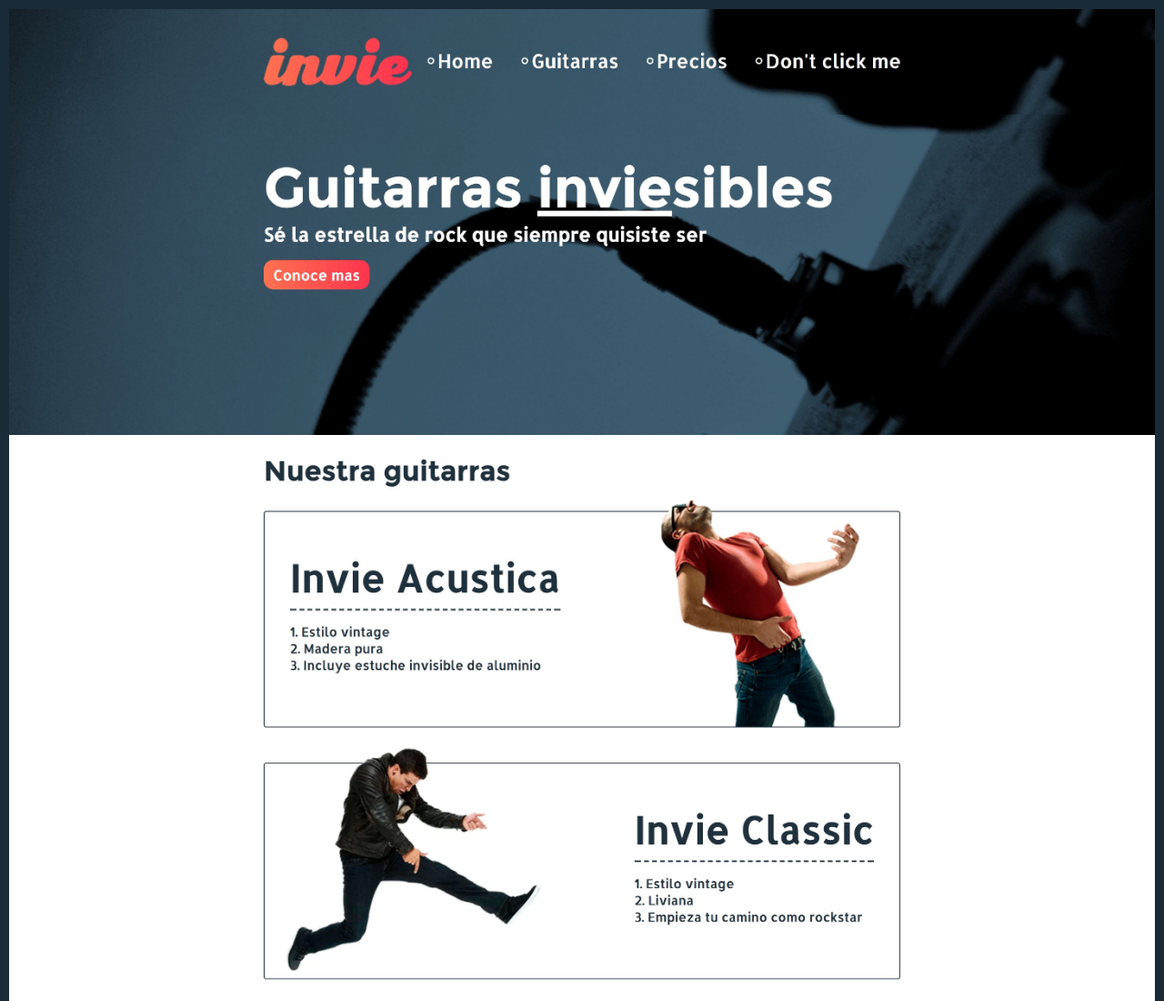
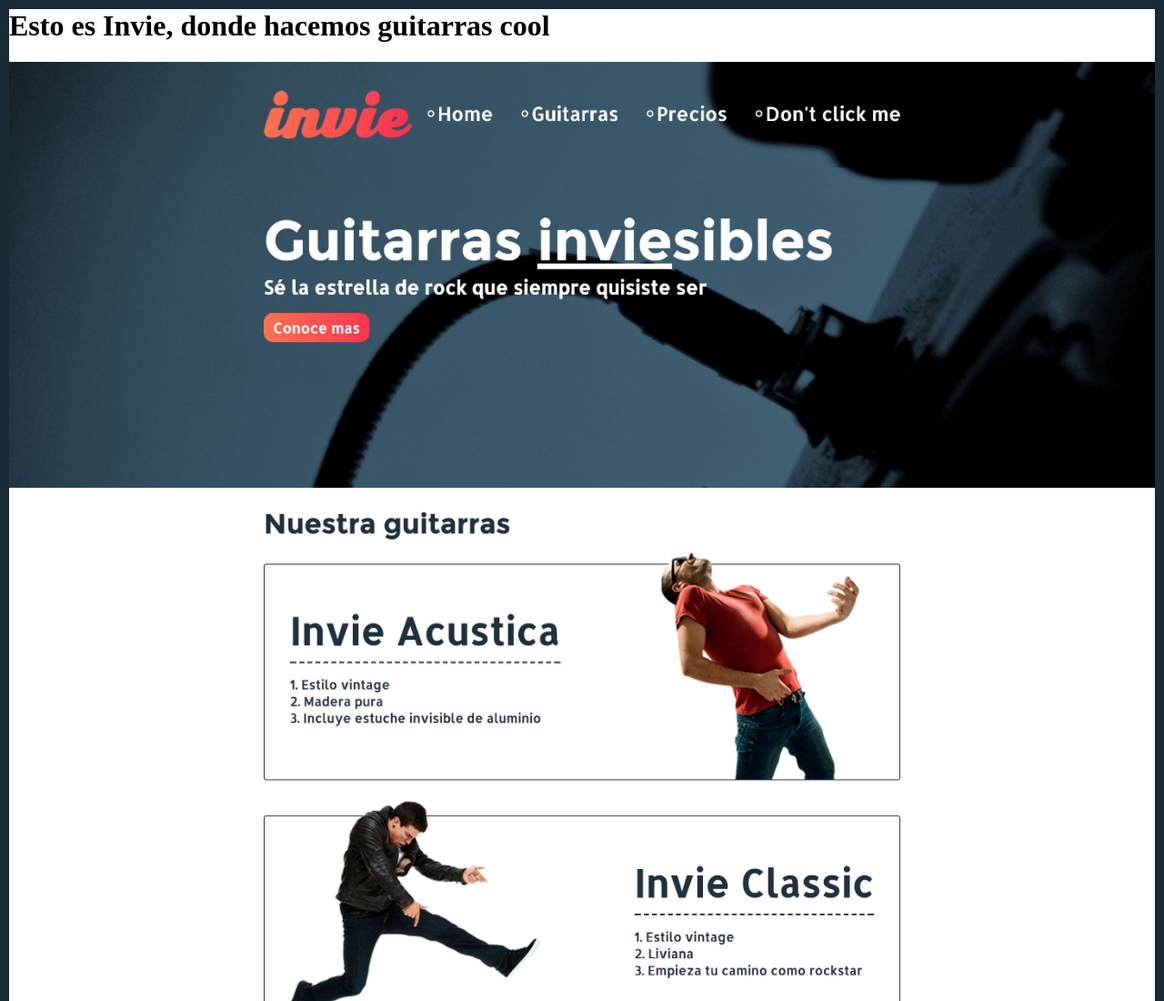
Before and after one commit to jocao24/invie-github, a plain HTML site: page index.html in a window 1280 px wide. Shown: the top 1100 px of the page at 91% size. Drawn offline with Linux system fonts and the light colour scheme.

Commit message:
agregando el encabezado

```diff
--- a/index.html
+++ b/index.html
@@ -26,6 +26,7 @@
 </head>
 
 <body>
+  <h1>Esto es Invie, donde hacemos guitarras cool</h1>
   <img src="Invie-responsive.jpg" alt="" id="responsive">
   <img src="Header.jpg" alt="">
   <img src="Hero.jpg" alt="">
```
